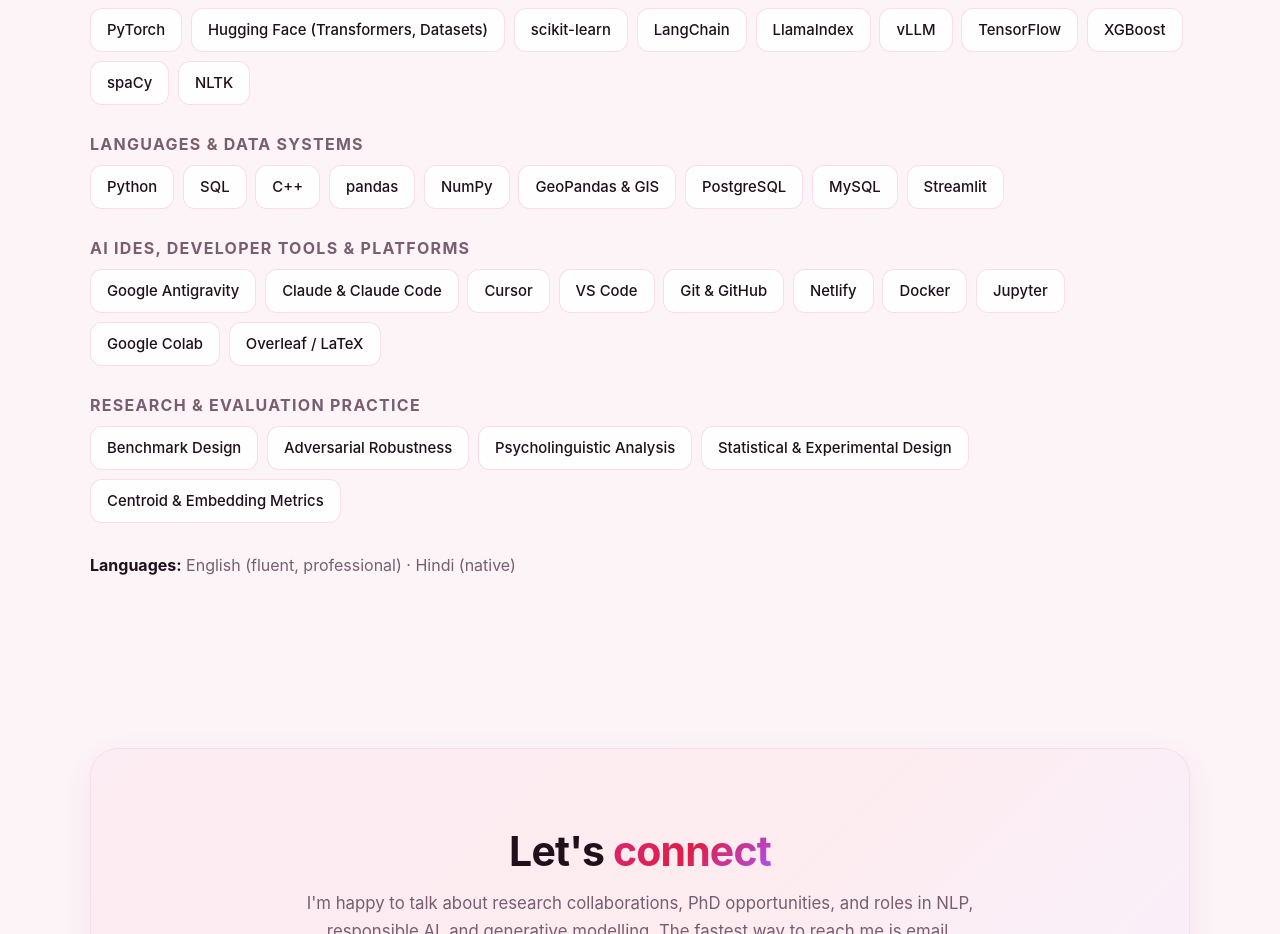
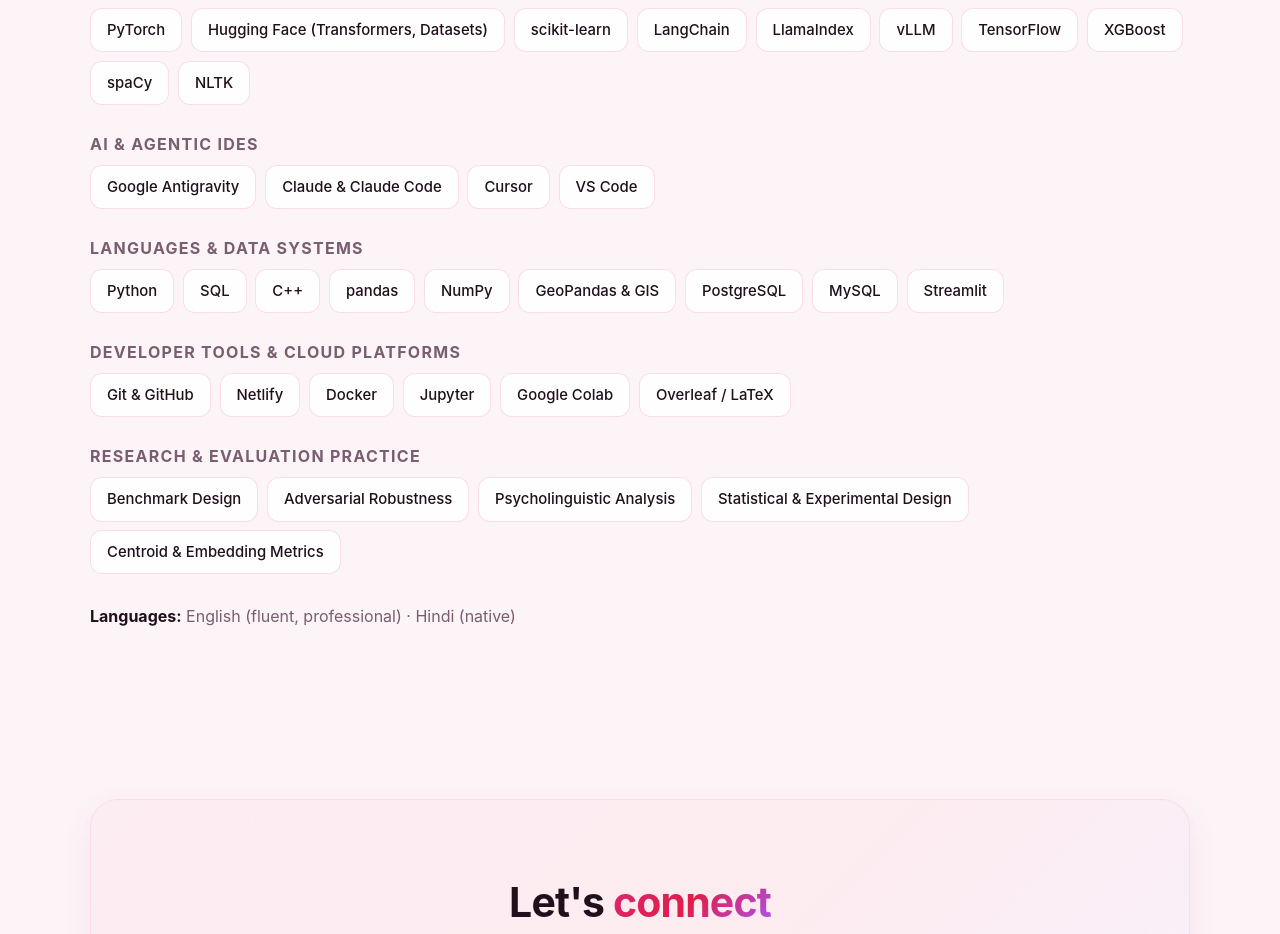
Before and after one commit to ShreyaGautamm/ShreyaGautamm.github.io, a plain HTML site: page index.html in a window 1280 px wide. Shown: the part 7382-8316 px from the top of the page. Drawn offline with Linux system fonts and the light colour scheme.

Commit message:
Separate AI IDEs into dedicated skills category

```diff
--- a/index.html
+++ b/index.html
@@ -2170,6 +2170,16 @@
       </div>
 
       <div class="skill-group reveal">
+        <h3>AI &amp; Agentic IDEs</h3>
+        <div class="skill-chips">
+          <span class="skill">Google Antigravity</span>
+          <span class="skill">Claude &amp; Claude Code</span>
+          <span class="skill">Cursor</span>
+          <span class="skill">VS Code</span>
+        </div>
+      </div>
+
+      <div class="skill-group reveal">
         <h3>Languages &amp; Data Systems</h3>
         <div class="skill-chips">
           <span class="skill">Python</span>
@@ -2185,12 +2195,8 @@
       </div>
 
       <div class="skill-group reveal">
-        <h3>AI IDEs, Developer Tools &amp; Platforms</h3>
+        <h3>Developer Tools &amp; Cloud Platforms</h3>
         <div class="skill-chips">
-          <span class="skill">Google Antigravity</span>
-          <span class="skill">Claude &amp; Claude Code</span>
-          <span class="skill">Cursor</span>
-          <span class="skill">VS Code</span>
           <span class="skill">Git &amp; GitHub</span>
           <span class="skill">Netlify</span>
           <span class="skill">Docker</span>
```
